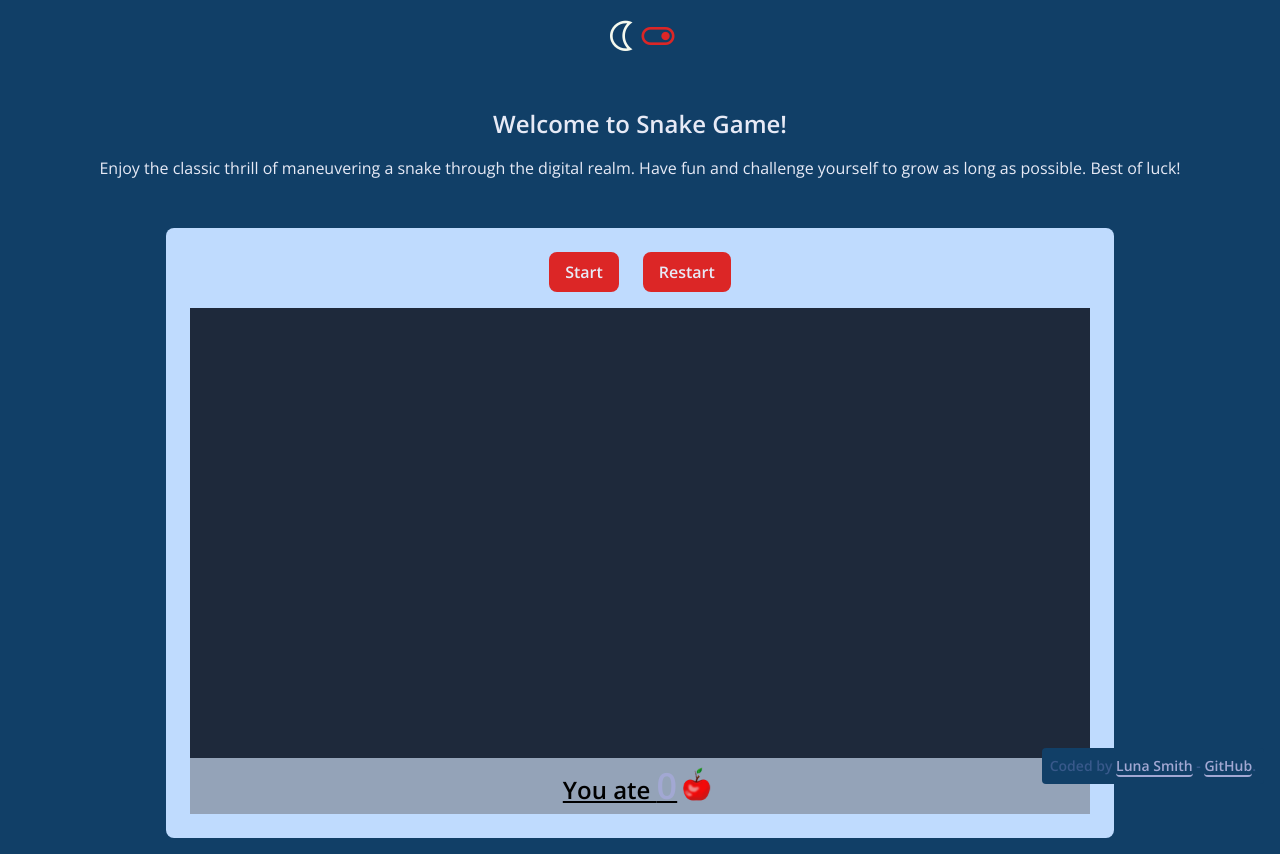
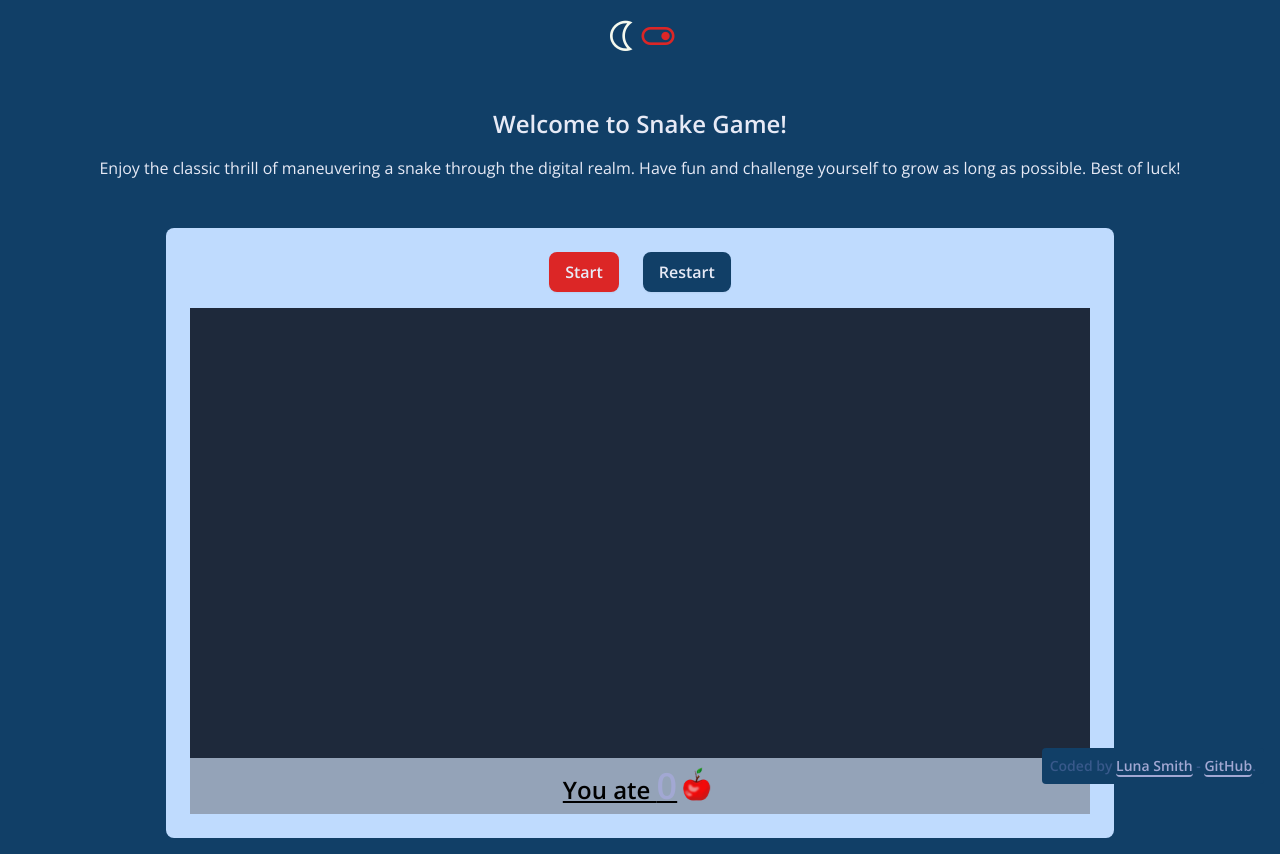
Before and after one commit to Lu-Smith/snake_game_vue_tailwindcss, a Vue app: page / in a window 1280 px wide. Built offline with nearby package versions, Linux system fonts and the light colour scheme.

Commit message:
Updated styling in GameControl.vue

```diff
--- a/src/components/Game/GameControls.vue
+++ b/src/components/Game/GameControls.vue
@@ -2,13 +2,13 @@
   <div class="flex flex-row justify-center items-center gap-6">
     <button
     @click="handleStartGame"
-    class="px-4 py-2 font-semibold rounded-lg"
+    class="px-4 py-2 font-semibold rounded-lg shadow-sm"
     :class="mode ? 'bg-red-400 text-bgColor' : 'bg-red-600 text-textColor'"
     >Start</button>
     <button
-    class="px-4 py-2 text-bgColor font-semibold rounded-lg"
+    class="px-4 py-2 font-semibold rounded-lg shadow-sm"
     @click="handleStartGame"
-    :class="mode ? 'bg-red-400 text-bgColor' : 'bg-red-600 text-textColor'"
+    :class="mode ? 'bg-addColor text-textColor' : 'bg-bgColor text-textColor'"
     >Restart</button>
   </div>
 </template>
```
